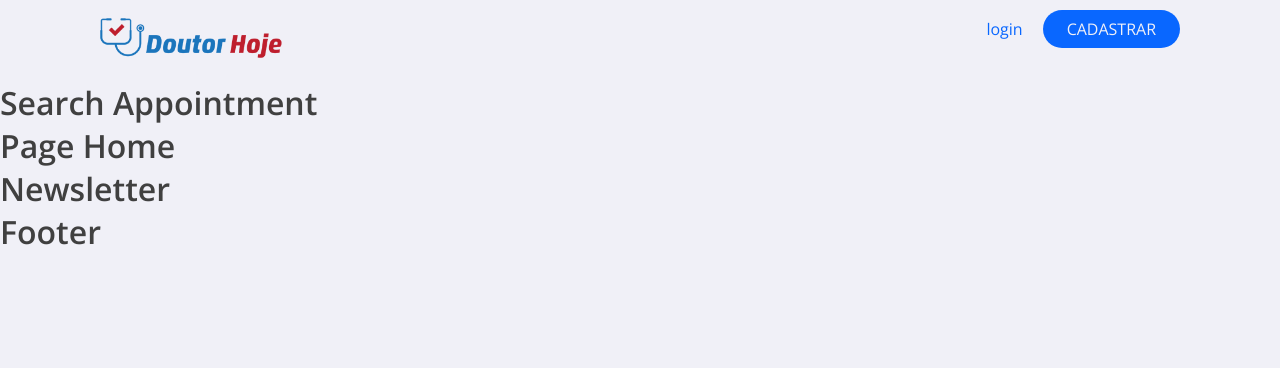
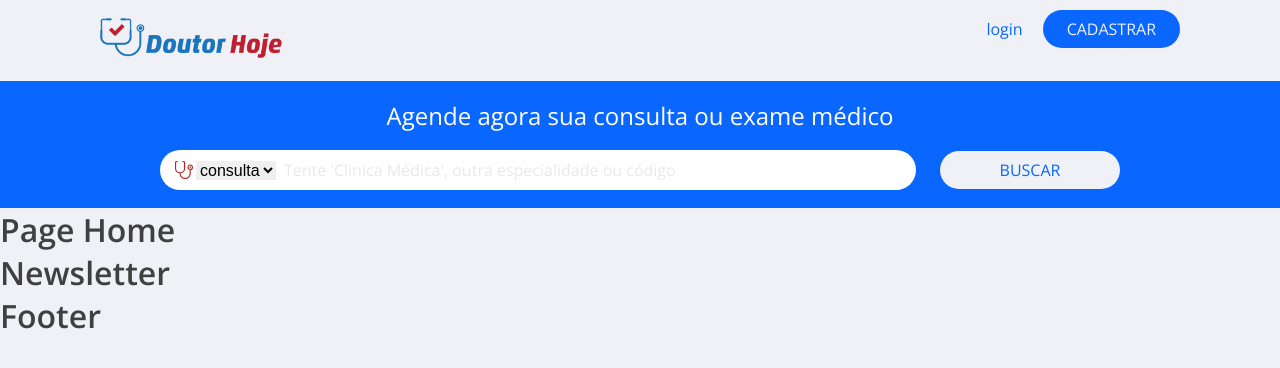
Before and after one commit to thiagowilliam/doutor-hoje, a React (Create React App) app: page / in a window 1280 px wide. Shown: the top 368 px of the page. Built offline with nearby package versions, Linux system fonts and the light colour scheme.

Commit message:
finished component searchAppointment

```diff
--- a/src/components/SearchAppointment/index.tsx
+++ b/src/components/SearchAppointment/index.tsx
@@ -2,11 +2,30 @@ import React from 'react';
 
 import * as S from './styles';
 
+import Icon from '../../assets/icon-doutor.svg';
+
 const SearchAppointment: React.FC = () => {
   return (
-    <S.Container>
-      <h1>Search Appointment</h1>
-    </S.Container>
+    <S.BackgroundBlue>
+      <S.Container>
+        <h1>Agende agora sua consulta ou exame médico</h1>
+        <form>
+          <S.WrapperInput>
+            <img src={Icon} alt="" />
+            <select name="" id="">
+              <option value="">consulta</option>
+              <option value="">exame</option>
+            </select>
+            <input
+              type="text"
+              placeholder="Tente 'Clinica Médica', outra especialidade ou código"
+            />
+          </S.WrapperInput>
+
+          <button type="button">Buscar</button>
+        </form>
+      </S.Container>
+    </S.BackgroundBlue>
   );
 };
 
--- a/src/components/SearchAppointment/styles.ts
+++ b/src/components/SearchAppointment/styles.ts
@@ -1,3 +1,61 @@
 import styled from 'styled-components';
 
-export const Container = styled.div``;
+export const BackgroundBlue = styled.section`
+  background: var(--color-primary);
+`;
+export const Container = styled.div`
+  width: 100%;
+  max-width: 1080px;
+  margin: 0 auto;
+  padding: 1.8rem 0;
+  h1 {
+    color: var(--color-white);
+    font-size: 2.4rem;
+    width: 100%;
+    text-align: center;
+    margin-bottom: 1.8rem;
+    font-weight: 400;
+  }
+
+  form {
+    display: flex;
+    justify-content: center;
+    align-items: center;
+
+    button {
+      background: var(--color-button-background);
+      color: var(--color-button-text);
+      border: none;
+      border-radius: 2.4rem;
+      text-transform: uppercase;
+      font-size: 1.6rem;
+      width: 180px;
+      padding: 0.8rem 1.2rem;
+    }
+  }
+`;
+export const WrapperInput = styled.div`
+  background: var(--color-white);
+  border-radius: 2.4rem;
+  padding: 0.8rem 1.2rem;
+  width: 70%;
+  margin-right: 2.4rem;
+  display: flex;
+  justify-content: center;
+  align-items: center;
+
+  select {
+    border: none;
+    font-size: 1.6rem;
+  }
+
+  input {
+    background: none;
+    border: none;
+    flex: 1;
+    margin: 0 0.8rem;
+    &::placeholder {
+      color: var(--color-text-placeholder);
+    }
+  }
+`;
--- a/src/styles/global.ts
+++ b/src/styles/global.ts
@@ -58,12 +58,12 @@ const GlobalStyles = createGlobalStyle`
   --color-title-primary: #404040 ;
   --color-text-base: #404040;
   --color-text-in-blue: #F0F0F7;
-  --color-button-background: #0967ff;
-  --color-button-text: #F0F0F7;
+  --color-button-background: #F0F0F7;
+  --color-button-text: #0967ff;
   --color-link: #0967ff;
   --color-link-background: #0967ff;
   --color-link-with-background: #F0F0F7;
-  --color-text-placeholder: #a8a8b3;
+  --color-text-placeholder: #e9e9e9;
   --color-white: #fff;
   --color-strong-black: #222222;
   --color-weak-black: #2b2b2b;
```
Also changed, not shown: src/assets/icon-doutor.svg (renamed from src/assets/icone-doutor.svg).
